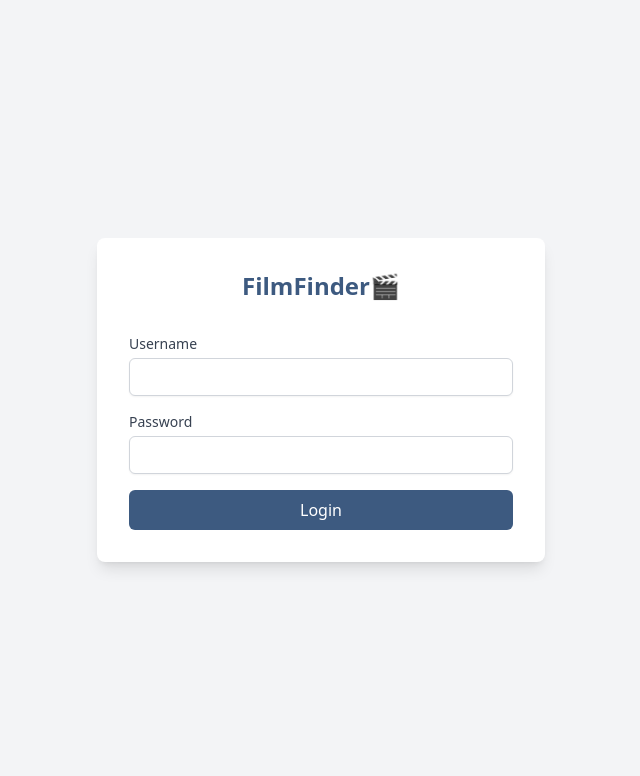
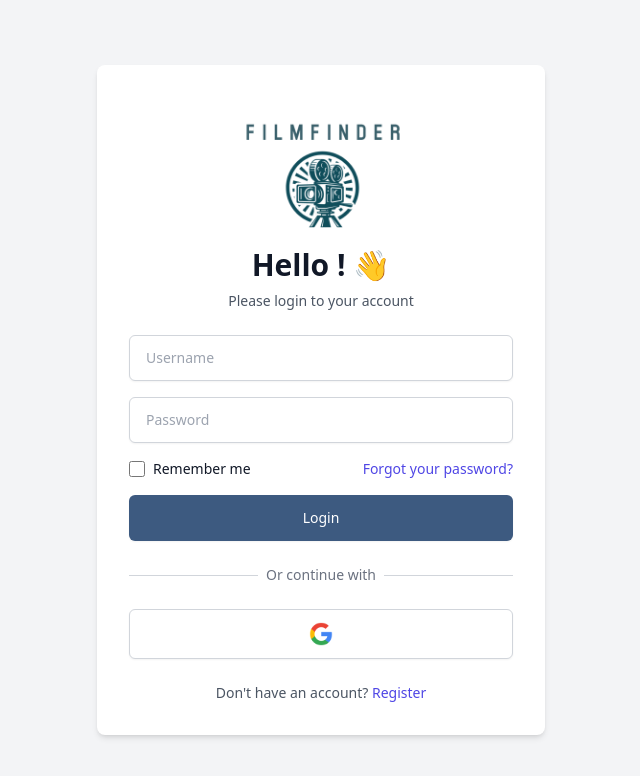
Before and after one commit to FahriYuwan/WebsiteFilmFinderNative, a plain HTML site: page pages/Login.html in a window 1280 px wide. Shown: the whole page, without its empty margins (319-959 px from the left). Drawn offline with nearby package versions, Linux system fonts and the light colour scheme.

Commit message:
update register and login page + folder images

```diff
--- a/pages/Login.html
+++ b/pages/Login.html
@@ -23,41 +23,83 @@
   <title>Login Page</title>
 </head>
 <body class="bg-gray-100">
-  <div class="min-h-screen flex items-center justify-center">
-    <div class="bg-white p-8 rounded-lg shadow-lg w-full max-w-md">
-      <h2 class="text-2xl font-bold text-center mb-8 text-custom-blue-dark">FilmFinder<span>🎬</span></h2>
-      <form>
-        <div class="mb-4">
-            <label for="username" class="block text-sm font-medium text-gray-700">
-              Username
+<div class="flex flex-col items-center justify-center min-h-screen">
+  <div class="max-w-md w-full p-8 space-y-6 bg-white rounded-lg shadow-md">
+    <div class="text-center">
+      <img class="mx-auto h-[150px] w-auto" src="../images/logo_not_edited.png" alt="Logo">
+      <h2 class=" text-3xl font-extrabold text-gray-900">
+        Hello ! 👋
+      </h2>
+      <p class="mt-2 text-sm text-gray-600">
+        Please login to your account
+      </p>
+    </div>
+
+    <form class="mt-8 space-y-4">
+      <div class="space-y-4">
+        <div>
+          <label for="username" class="sr-only">Username</label>
+          <input id="username" name="username" type="username" autocomplete="username" required
+            class="w-full px-4 py-3 border border-gray-300 rounded-md shadow-sm focus:outline-none focus:ring-indigo-500 focus:border-indigo-500 sm:text-sm" placeholder="Username">
+        </div>
+
+        <div>
+          <label for="password" class="sr-only">Password</label>
+          <input id="password" name="password" type="password" autocomplete="current-password" required
+            class="w-full px-4 py-3 border border-gray-300 rounded-md shadow-sm focus:outline-none focus:ring-indigo-500 focus:border-indigo-500 sm:text-sm" placeholder="Password">
+        </div>
+
+        <div class="flex items-center justify-between">
+          <div class="flex items-center">
+            <input id="remember-me" name="remember-me" type="checkbox"
+              class="h-4 w-4 text-indigo-600 border-gray-300 rounded focus:ring-indigo-500">
+            <label for="remember-me" class="ml-2 block text-sm text-gray-900">
+              Remember me
             </label>
-            <input
-              type="text"
-              id="username"
-              name="username"
-              required
-              class="mt-1 block w-full px-3 py-2 border border-gray-300 rounded-md shadow-sm focus:outline-none focus:ring-indigo-500 focus:border-indigo-500 sm:text-sm"
-            />
           </div>
-        <div class="mb-4">
-          <label for="password" class="block text-sm font-medium text-gray-700">
-            Password
-          </label>
-          <input
-            type="password"
-            id="password"
-            name="password"
-            required
-            class="mt-1 block w-full px-3 py-2 border border-gray-300 rounded-md shadow-sm focus:outline-none focus:ring-indigo-500 focus:border-indigo-500 sm:text-sm"
-          />
+
+          <div class="text-sm">
+            <a href="#" class="font-medium text-indigo-600 hover:text-indigo-500">
+              Forgot your password?
+            </a>
+          </div>
         </div>
-        <button
-          type="submit"
-          class="w-full bg-custom-blue-dark text-white py-2 px-4 rounded-md hover:bg-custom-orange focus:outline-none focus:ring-2 focus:ring-indigo-500 focus:ring-offset-2">
+      </div>
+
+      <div>
+        <button type="submit"
+          class=" w-full flex justify-center py-3 px-4 border border-transparent rounded-md shadow-sm text-sm font-medium text-white bg-custom-blue-dark hover:bg-custom-orange focus:outline-none focus:ring-2 focus:ring-offset-2 focus:ring-indigo-500">
           Login
         </button>
-      </form>
+      </div>
+    </form>
+
+    <div class="mt-6">
+      <div class="relative">
+        <div class="absolute inset-0 flex items-center">
+          <div class="w-full border-t border-gray-300"></div>
+        </div>
+        <div class="relative flex justify-center text-sm">
+          <span class="px-2 bg-white text-gray-500">Or continue with</span>
+        </div>
+      </div>
+
+      <div class="mt-6 grid grid-cols-1 gap-1">
+        <div>
+          <a href="#"
+            class="w-full inline-flex justify-center py-3 px-4 border border-gray-300 rounded-md shadow-sm bg-white text-sm font-medium text-gray-500 hover:bg-gray-50">
+            <span class="sr-only">Sign in with Google</span>
+            <img src="./../images/iconfinder-new-google-favicon-682665.png" alt="Google Logo" class="h-6 w-6">
+          </a>
+        </div>
+      </div>
+    </div>
+
+    <div class="mt-6 text-center text-sm text-gray-600">
+      Don't have an account? <a href="Register.html" class="font-medium text-indigo-600 hover:text-indigo-500">Register</a>
     </div>
   </div>
+</div>
+
 </body>
 </html>
```
Also changed, not shown: pages/Register.html (+66 -23 lines), images/iconfinder-new-google-favicon-682665.png (added), images/logo_not_edited.png (added).
